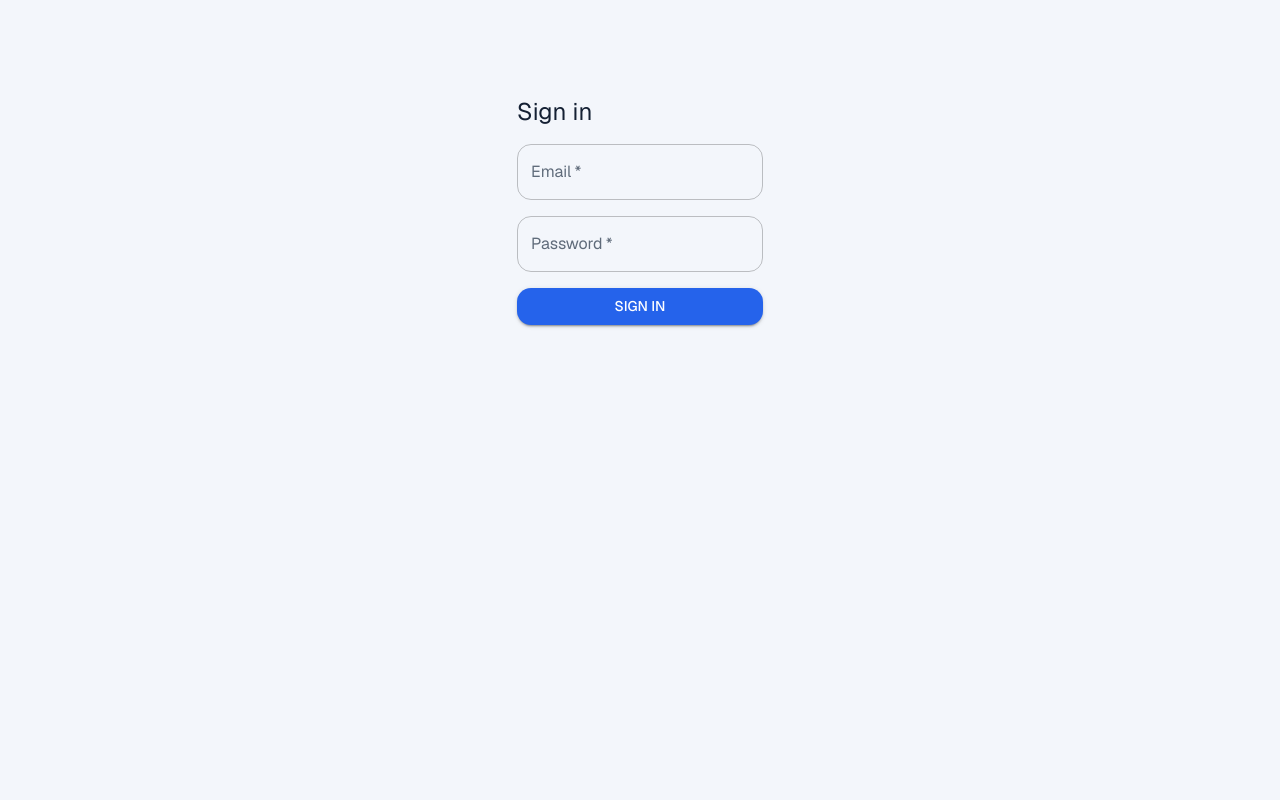
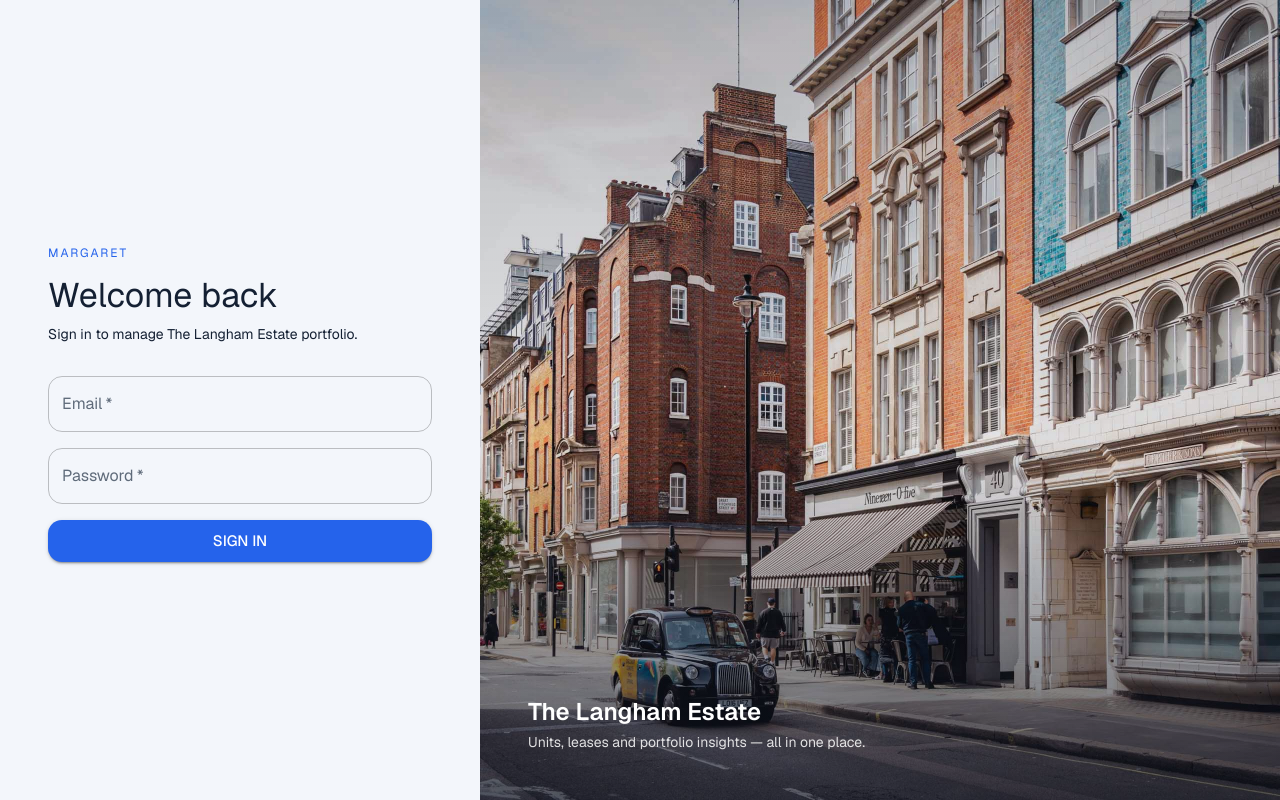
Before and after one commit to simoPh83/margaret, a Next.js app: page /login in a window 1280 px wide. Built offline with nearby package versions, Linux system fonts and the light colour scheme; no server answers; what @mui/material-nextjs would draw is missing.

Commit message:
enhanced login page

```diff
--- a/package.json
+++ b/package.json
@@ -1,6 +1,6 @@
 {
   "name": "margaret",
-  "version": "0.4.1",
+  "version": "0.4.2",
   "private": true,
   "engines": {
     "node": ">=22.20.0"
--- a/src-tauri/tauri.conf.json
+++ b/src-tauri/tauri.conf.json
@@ -1,7 +1,7 @@
 {
   "$schema": "https://schema.tauri.app/config/2.11.3",
   "productName": "margaret",
-  "version": "0.4.1",
+  "version": "0.4.2",
   "identifier": "com.simoph83.margaret",
   "build": {
     "frontendDist": "../out",
--- a/src/app/(auth)/login/page.tsx
+++ b/src/app/(auth)/login/page.tsx
@@ -1,8 +1,11 @@
 'use client'
 import { useState, useEffect } from 'react'
 import { useRouter } from 'next/navigation'
+import Image from 'next/image'
 import { Box, Button, TextField, Typography, Alert, CircularProgress } from '@mui/material'
 import { supabase } from '@/lib/supabase'
+
+const HERO_SRC = '/login-hero.jpg'
 
 export default function LoginPage() {
   const router = useRouter()
@@ -10,6 +13,7 @@ export default function LoginPage() {
   const [password, setPassword] = useState('')
   const [error, setError] = useState<string | null>(null)
   const [loading, setLoading] = useState(false)
+  const [heroAvailable, setHeroAvailable] = useState(true)
 
   useEffect(() => {
     supabase.auth.getSession().then(({ data }) => {
@@ -31,6 +35,18 @@ export default function LoginPage() {
   }
 
   return (
+    <Box sx={{ display: 'flex', flex: 1, minHeight: '100dvh' }}>
+      {/* Form side */}
+      <Box
+        sx={{
+          flex: { xs: '1 1 100%', md: '0 0 480px' },
+          display: 'flex',
+          flexDirection: 'column',
+          justifyContent: 'center',
+          px: { xs: 3, sm: 6 },
+          py: 6,
+        }}
+      >
         <Box
           component="form"
           onSubmit={handleSubmit}
@@ -38,13 +54,22 @@ export default function LoginPage() {
             display: 'flex',
             flexDirection: 'column',
             gap: 2,
+            width: '100%',
             maxWidth: 400,
             mx: 'auto',
-        mt: 12,
-        px: 3,
           }}
         >
-      <Typography variant="h5" component="h1">Sign in</Typography>
+          <Box sx={{ mb: 2 }}>
+            <Typography variant="overline" color="primary" sx={{ letterSpacing: 2 }}>
+              Margaret
+            </Typography>
+            <Typography variant="h4" component="h1" sx={{ mt: 0.5 }}>
+              Welcome back
+            </Typography>
+            <Typography variant="body2" color="text.secondary" sx={{ mt: 1 }}>
+              Sign in to manage The Langham Estate portfolio.
+            </Typography>
+          </Box>
           {error && <Alert severity="error">{error}</Alert>}
           <TextField
             label="Email"
@@ -62,7 +87,7 @@ export default function LoginPage() {
             required
             autoComplete="current-password"
           />
-      <Button type="submit" variant="contained" disabled={loading}>
+          <Button type="submit" variant="contained" size="large" disabled={loading}>
             {loading ? <CircularProgress size={20} color="inherit" /> : 'Sign in'}
           </Button>
           {/* TEMP: Sentry test button — commented out, re-enable to verify Sentry
@@ -78,5 +103,66 @@ export default function LoginPage() {
           </Button>
           */}
         </Box>
+      </Box>
+
+      {/* Image side — hidden on small screens */}
+      <Box
+        sx={{
+          display: { xs: 'none', md: 'block' },
+          position: 'relative',
+          flex: 1,
+          overflow: 'hidden',
+          // Fallback backdrop shown until public/login-hero.jpg is added
+          background:
+            'linear-gradient(160deg, #1e3a8a 0%, #2563eb 45%, #0ea5e9 100%)',
+        }}
+      >
+        {heroAvailable && (
+          <Box
+            sx={{
+              position: 'absolute',
+              inset: 0,
+              animation: 'kenburns 40s ease-in-out infinite alternate',
+              willChange: 'transform',
+              '@keyframes kenburns': {
+                from: { transform: 'scale(1) translate(0, 0)' },
+                to: { transform: 'scale(1.12) translate(-1.5%, -2%)' },
+              },
+              '@media (prefers-reduced-motion: reduce)': {
+                animation: 'none',
+              },
+            }}
+          >
+            <Image
+              src={HERO_SRC}
+              alt="The Langham Estate"
+              fill
+              priority
+              unoptimized // required with output: 'export' (static/Tauri build)
+              sizes="(min-width: 900px) 60vw, 100vw"
+              style={{ objectFit: 'cover' }}
+              onError={() => setHeroAvailable(false)}
+            />
+          </Box>
+        )}
+        {/* Scrim keeps caption text readable over any photo */}
+        <Box
+          sx={{
+            position: 'absolute',
+            inset: 0,
+            background:
+              'linear-gradient(to top, rgba(11, 18, 32, 0.65) 0%, rgba(11, 18, 32, 0.1) 45%, rgba(11, 18, 32, 0.25) 100%)',
+          }}
+        />
+        <Box sx={{ position: 'absolute', left: 48, bottom: 48, right: 48, color: '#fff' }}>
+          <Typography variant="h5" component="p" sx={{ fontWeight: 600 }}>
+            The Langham Estate
+          </Typography>
+          <Typography variant="body2" sx={{ opacity: 0.85, mt: 0.5 }}>
+            Units, leases and portfolio insights — all in one place.
+          </Typography>
+        </Box>
+      </Box>
+    </Box>
   )
 }
```
Also changed, not shown: public/login-hero.jpg (added). Lines whose indentation alone changed are shown as unchanged.
